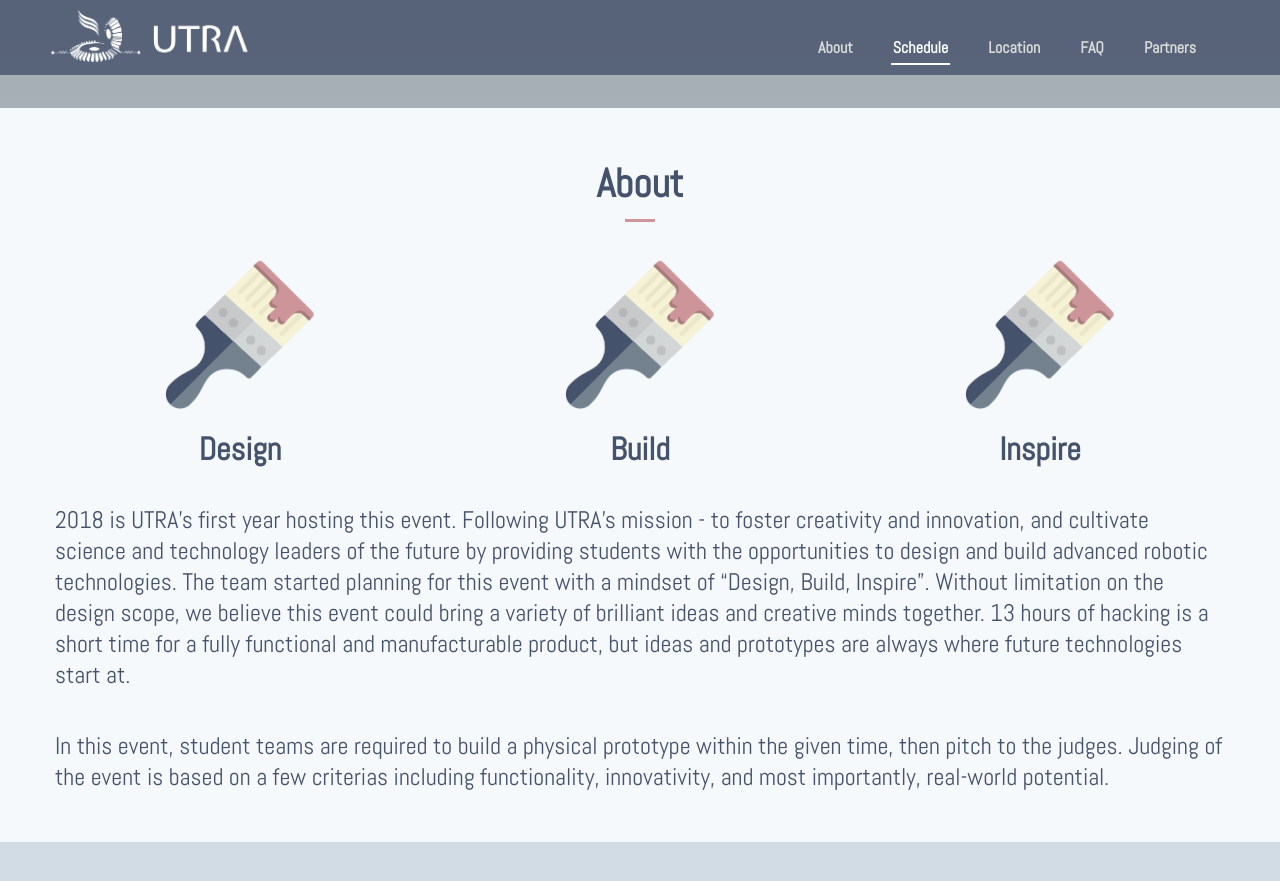
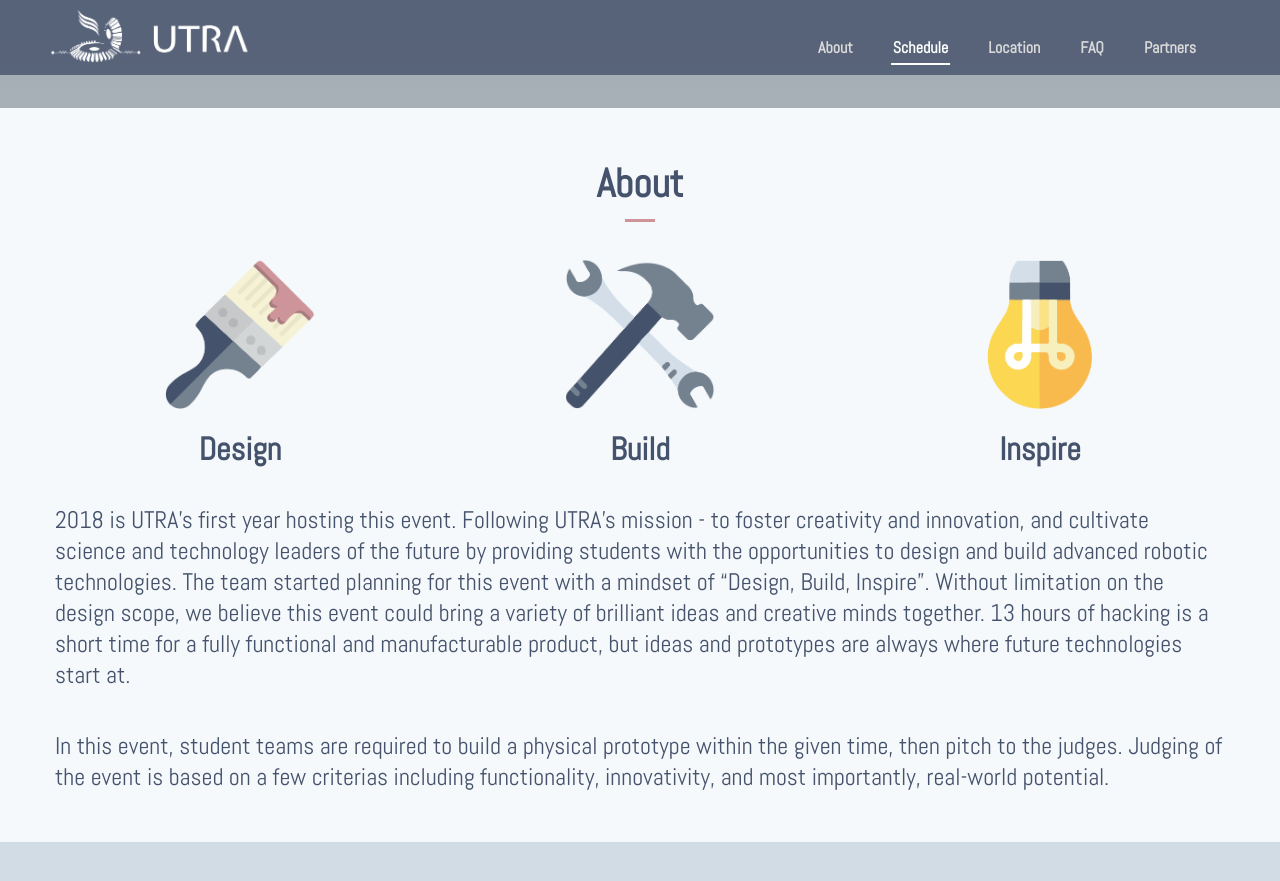
Before and after one commit to utra/utra-old-website, a Jekyll site: the page built from pages/hackathon.html, in a window 1280 px wide and 900 px high, scrolled down 792 px. Shown: the top 881 px of the window. Built offline with Jekyll 4.4.1, drawn with Linux system fonts in a browser that asks for light colours; nearby versions of some CDN libraries.

Commit message:
Minor Link Change

```diff
--- a/pages/hackathon.html
+++ b/pages/hackathon.html
@@ -74,13 +74,13 @@ permalink: /hackathon/index.html
 				</div>
 				<div class="aboutIcon">
 					<div class="aboutIcon__img aboutIcon__img--build">
-						<img src="/Pictures/hackathon/design.png" alt="build">
+						<img src="/Pictures/hackathon/build.png" alt="build">
 					</div>
 					<p class="aboutIcon__text">Build</p>
 				</div>
 				<div class="aboutIcon">
 					<div class="aboutIcon__img aboutIcon__img--inspire">
-						<img src="/Pictures/hackathon/design.png" alt="inspire">
+						<img src="/Pictures/hackathon/inspire.png" alt="inspire">
 					</div>
 					<p class="aboutIcon__text">Inspire</p>
 				</div>
```
